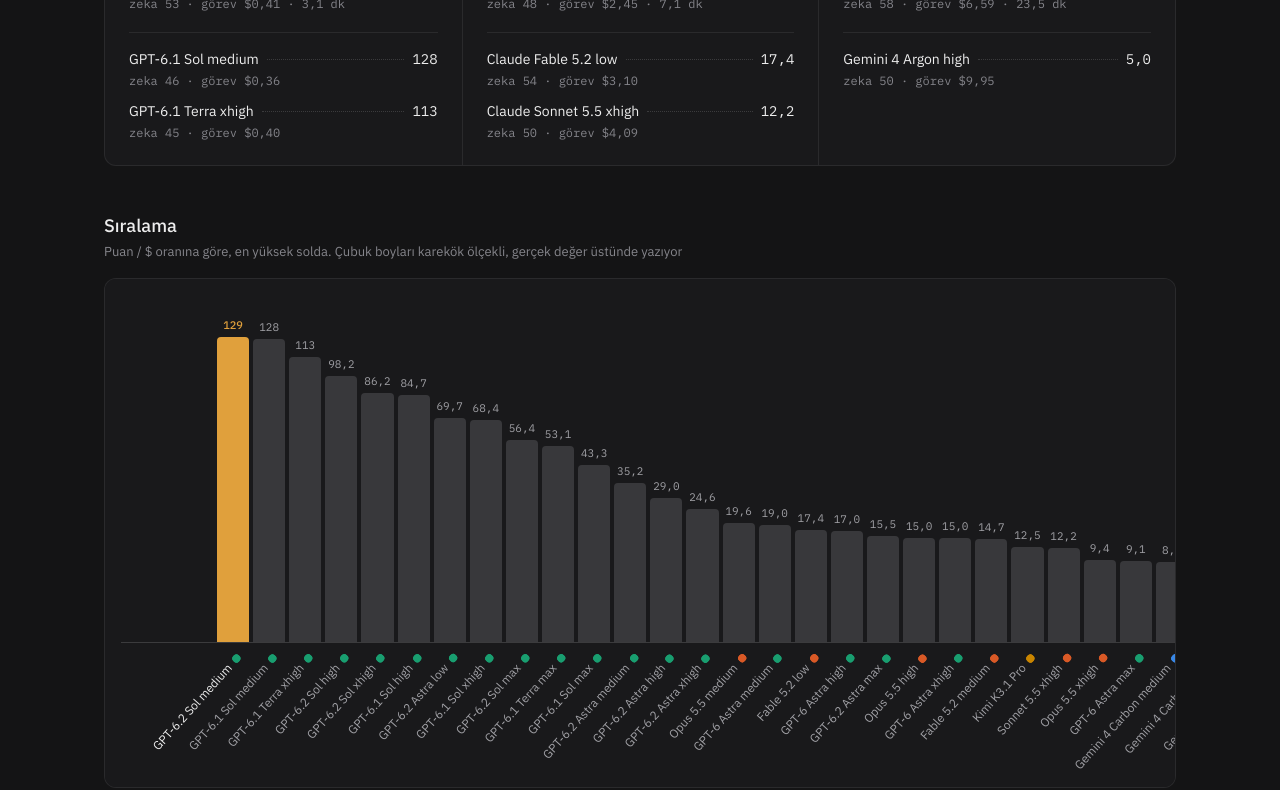
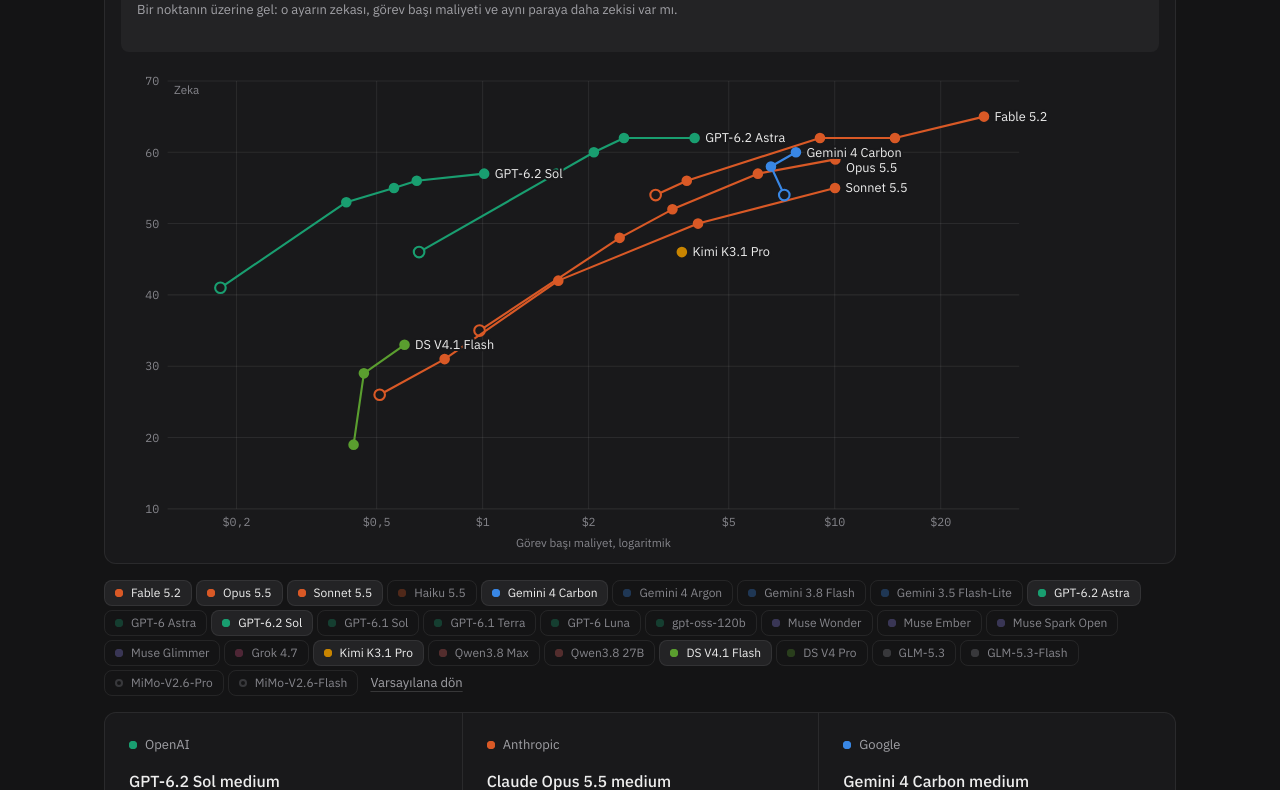
Before and after one commit to BlitzHan/ai-model-comparison, a plain HTML site: page fp.html in a window 1280 px wide. Shown: the part 707-1497 px from the top of the page. Drawn offline with Linux system fonts and the light colour scheme.

Commit message:
F/P sayfası: çubuk grafik ve eski harita yerine efor yolları; her model bir çizgi, aynı paraya daha zekisi gösteriliyor. Sıralama tablosu duruyor.
Co-Authored-By: Claude Opus 5.5 <noreply@anthropic.com>

```diff
--- a/fp.html
+++ b/fp.html
@@ -104,17 +104,14 @@ h2 { font-size: 18px; line-height: 24px; font-weight: 500; }
 .note { color: var(--muted); font-size: 13px; margin-top: 4px; max-width: 76ch; }
 .box { margin-top: 16px; position: relative; overflow-x: auto; padding: 24px 16px 12px; }
 
-/* Çubuk grafik */
-.bars { display: flex; align-items: flex-end; gap: 4px; height: 340px; padding: 0 8px 0 96px; margin-bottom: 132px; border-bottom: 1px solid var(--hair2); }
-.col { flex: 1 0 32px; max-width: 56px; height: 100%; display: flex; flex-direction: column; justify-content: flex-end; align-items: center; position: relative; }
-.col .v { font-family: var(--mono); font-size: 11px; line-height: 16px; color: var(--ink2); margin-bottom: 4px; white-space: nowrap; }
-.col .b { width: 100%; border-radius: 4px 4px 0 0; background: var(--bar); min-height: 2px; transition: background-color .12s var(--ease); }
-.col:hover .b { background: var(--bar-h); }
-.col.w .b, .col.w:hover .b { background: var(--acc); }
-.col.w .v { color: var(--acc-ink); font-weight: 500; }
-.col .l { position: absolute; top: calc(100% + 8px); right: 50%; transform: rotate(-48deg); transform-origin: top right; white-space: nowrap; font-size: 12px; line-height: 16px; color: var(--ink2); display: inline-flex; align-items: center; gap: 6px; }
-.col:hover .l, .col.w .l { color: var(--ink); }
-
+/* Efor yolları */
+.pchips { display: flex; flex-wrap: wrap; gap: 4px; margin-top: 16px; }
+.pchips .opt { font-size: 12px; padding: 2px 10px; }
+.pinfo { margin: 16px 16px 0; padding: 12px 16px; border-radius: 8px; background: var(--raise); font-size: 13px; line-height: 20px; color: var(--ink2); min-height: 64px; }
+.pinfo b { color: var(--ink); font-weight: 500; }
+.pinfo .mono { font-size: 12px; }
+.pinfo .alt { margin-top: 4px; }
+.pinfo .best { color: var(--cO); }
 svg { display: block; width: 100%; min-width: 640px; height: auto; touch-action: pan-y; }
 svg text { font-family: var(--mono); fill: var(--muted); font-size: 11px; }
 svg .ax { font-family: var(--sans); }
@@ -122,7 +119,7 @@ svg .lbl { font-family: var(--sans); fill: var(--ink); font-size: 12px; paint-or
 .keys { display: flex; flex-wrap: wrap; gap: 8px 16px; font-size: 12px; color: var(--muted); margin-top: 12px; align-items: center; }
 .keys span { display: inline-flex; align-items: center; gap: 8px; }
 .keys i { width: 16px; border-top: 1.5px solid var(--ink2); }
-#tip { position: fixed; left: 0; top: 0; max-width: calc(100vw - 16px); pointer-events: none; background: var(--raise); border: 1px solid var(--hair2); border-radius: 8px; padding: 12px; font-size: 12px; line-height: 20px; min-width: 216px; display: none; z-index: 5; }
+#tip { display: none !important; position: fixed; left: 0; top: 0; max-width: calc(100vw - 16px); pointer-events: none; background: var(--raise); border: 1px solid var(--hair2); border-radius: 8px; padding: 12px; font-size: 12px; line-height: 20px; min-width: 216px; display: none; z-index: 5; }
 [data-theme="light"] #tip { box-shadow: 0 4px 16px rgba(0,0,0,.08); }
 #tip .tt { font-weight: 500; font-size: 13px; display: flex; align-items: center; gap: 8px; margin-bottom: 4px; }
 
@@ -156,7 +153,6 @@ footer a { color: var(--ink2); }
     .prov { padding: 20px 16px; }
     .prov + .prov { border-left: 0; border-top: 1px solid var(--hair); }
     section { margin-top: 40px; }
-    .bars { height: 280px; }
 }
 </style>
 </head>
@@ -170,7 +166,7 @@ footer a { color: var(--ink2); }
 <div class="page">
     <div class="hero">
         <h1>1 dolara en çok zeka veren modeller</h1>
-        <p class="lede">Sıralama zekaya göre değil, paranın karşılığına göre: her modelin Intelligence Index puanı, bir görevi çözmenin ortalama dolar maliyetine bölünür.</p>
+        <p class="lede">Her model bir çizgi, çizgideki her nokta bir düşünme kademesi. Yukarısı daha zeki, sağı daha pahalı: puanı alırken kaç dolar yaktığı tek bakışta görünür. Aşağıdaki tablo puan / $ oranına göre sıralar.</p>
         <p class="meta" id="meta"></p>
     </div>
 
@@ -195,16 +191,20 @@ footer a { color: var(--ink2); }
         </div>
     </div>
 
+    <section style="margin-top:32px">
+        <h2>Efor yolları</h2>
+        <p class="note">İçi boş nokta low, sağa doğru medium, high, xhigh, max. Bir noktaya gel ya da dokun: o fiyattan dikey çizgi iner, aynı paraya daha zeki bir ayar varsa altta yazar. Model eklemek için aşağıdaki adlara bas.</p>
+        <div class="card" style="margin-top:16px">
+            <div class="pinfo" id="pinfo"></div>
+            <div class="box" style="margin-top:0;padding-top:12px"><svg id="paths" viewBox="0 0 980 460" role="img" aria-label="Modellerin düşünme kademelerine göre zeka ve görev başı maliyet yolları"></svg></div>
+        </div>
+        <div class="pchips" id="pchips"></div>
+    </section>
+
     <div class="card slip" id="slip" aria-label="OpenAI, Anthropic ve Google için en iyi oranlı modeller"></div>
 
     <section>
-        <h2>Sıralama</h2>
-        <p class="note" id="barNote"></p>
-        <div class="card box"><div class="bars" id="bars"></div></div>
-    </section>
-
-    <section>
-        <h2>Tablo</h2>
+        <h2>Puan / $ sıralaması</h2>
         <p class="note" id="tcount"></p>
         <div class="card tw"><table>
             <thead><tr>
@@ -213,16 +213,6 @@ footer a { color: var(--ink2); }
             </tr></thead>
             <tbody id="rows"></tbody>
         </table></div>
-    </section>
-
-    <section>
-        <h2>Zeka ve maliyet</h2>
-        <p class="note">Yukarısı daha zeki, solu daha ucuz. Çizgideki modellerden daha ucuza daha zekisi yok, adı yazanlar onlar. Soluk noktaların adı üzerine gelince çıkar.</p>
-        <div class="card box">
-            <svg id="chart" viewBox="0 0 980 440" role="img" aria-label="Zeka puanı ve görev başı maliyet dağılım grafiği"></svg>
-            <div id="tip"></div>
-        </div>
-        <div class="keys" id="keys"></div>
     </section>
 
     <footer>
@@ -294,52 +284,6 @@ function frontier(list) {
     return out;
 }
 
-const W = 980, H = 440, L = 44, R = 24, T = 28, B = 44;
-let sx = () => 0, sy = () => 0;
-
-function drawScatter(ok, win) {
-    const svg = $("chart");
-    svg._pts = ok;
-    if (!ok.length) { svg.innerHTML = `<text class="ax" x="${W / 2}" y="${H / 2}" text-anchor="middle">Gösterilecek model yok</text>`; return new Set(); }
-    const iqs = ok.map((m) => m.iq), cs = ok.map((m) => m.cost);
-    const span = Math.max(...iqs) - Math.min(...iqs), step = span <= 12 ? 2 : span <= 30 ? 5 : 10;
-    const y0 = Math.max(0, Math.floor((Math.min(...iqs) - step * 0.6) / step) * step), y1 = Math.ceil((Math.max(...iqs) + step * 0.6) / step) * step;
-    const lx0 = Math.log10(Math.min(...cs)) - 0.24, lx1 = Math.log10(Math.max(...cs)) + 0.14;
-    sx = (c) => L + ((Math.log10(c) - lx0) / (lx1 - lx0)) * (W - L - R);
-    sy = (v) => H - B - ((v - y0) / (y1 - y0)) * (H - T - B);
-    let s = "";
-    for (let v = y0; v <= y1; v += step) s += `<line x1="${L}" x2="${W - R}" y1="${sy(v)}" y2="${sy(v)}" stroke="var(--hair)"/><text x="${L - 8}" y="${sy(v) + 4}" text-anchor="end">${v}</text>`;
-    for (const c of [0.01, 0.02, 0.05, 0.1, 0.2, 0.5, 1, 2, 5, 10, 20, 50]) {
-        if (Math.log10(c) < lx0 || Math.log10(c) > lx1) continue;
-        s += `<line x1="${sx(c)}" x2="${sx(c)}" y1="${T}" y2="${H - B}" stroke="var(--hair)"/><text x="${sx(c)}" y="${H - B + 16}" text-anchor="middle">$${String(c).replace(".", ",")}</text>`;
-    }
-    s += `<text class="ax" x="${(L + W - R) / 2}" y="${H - 6}" text-anchor="middle">Görev başı maliyet, logaritmik</text><text class="ax" x="${L - 32}" y="${T - 12}">Zeka puanı</text>`;
-    const fr = frontier(ok), frS = new Set(fr);
-    if (fr.length > 1) s += `<polyline fill="none" stroke="var(--ink2)" stroke-width="1.5" stroke-linejoin="round" points="${fr.map((m) => sx(m.cost) + "," + sy(m.iq)).join(" ")}"/>`;
-    for (const m of ok) {
-        const hollow = m.firm === "I";
-        s += `<circle cx="${sx(m.cost)}" cy="${sy(m.iq)}" r="${hollow ? 4.5 : 5}" fill="${hollow ? "var(--card)" : `var(--c${m.firm})`}" stroke="${hollow ? "var(--cI)" : "var(--card)"}" stroke-width="2" opacity="${frS.has(m) || m === win ? 1 : 0.4}"/>`;
-    }
-    if (win) s += `<circle cx="${sx(win.cost)}" cy="${sy(win.iq)}" r="10" fill="none" stroke="var(--acc)" stroke-width="2"/>`;
-    s += `<circle id="hl" r="9" fill="none" stroke="var(--ink)" stroke-width="1.5" visibility="hidden"/>`;
-    // Yalnız çizgideki modeller ve kazanan adlandırılır
-    const boxes = ok.map((m) => [sx(m.cost) - 7, sy(m.iq) - 7, sx(m.cost) + 7, sy(m.iq) + 7]);
-    const hit = (b) => boxes.some((o) => b[0] < o[2] && b[2] > o[0] && b[1] < o[3] && b[3] > o[1]);
-    for (const m of ok.filter((m) => m === win || frS.has(m)).sort((a, b) => (b === win) - (a === win) || b.iq - a.iq)) {
-        const t = short(m), w = t.length * 6.6 + 4, px = sx(m.cost), py = sy(m.iq), g = m === win ? 14 : 9;
-        const opts = [["end", px - g, py - 3, px - g - w, px - g], ["middle", px, py - g - 3, px - w / 2, px + w / 2], ["end", px - g, py + 4, px - g - w, px - g], ["start", px + g, py + 12, px + g, px + g + w]];
-        for (const [anchor, tx, ty, bx0, bx1] of opts) {
-            const b = [bx0, ty - 11, bx1, ty + 3];
-            if (b[0] < L || b[2] > W - 4 || b[1] < 4 || b[3] > H - B || hit(b)) continue;
-            boxes.push(b);
-            s += `<text class="lbl" x="${tx}" y="${ty}" text-anchor="${anchor}">${t}</text>`;
-            break;
-        }
-    }
-    svg.innerHTML = s;
-    return new Set(fr.map((m) => m.i));
-}
-
 function render() {
     const act = M.filter((m) => !state.off.has(m.name));
     const ok = act.filter((m) => m.iq >= state.min);
@@ -368,17 +312,7 @@ function render() {
         </div>`;
     }).join("");
 
-    // Çubuk grafik: en iyi oran solda, tek vurgu kazananda
-    const top = ranked.slice(0, 40), mx = win ? win.fp : 1;
-    $("bars").innerHTML = top.map((m, k) => `<div class="col${k ? "" : " w"}" data-i="${m.i}" title="${full(m)} · ${FIRMS[m.firm]} · zeka ${m.iq} · görev ${usd(m.cost)}">
-        <span class="v">${fpFmt(m.fp)}</span><div class="b" style="height:${Math.max(Math.sqrt(m.fp / mx) * 90, 1)}%"></div><span class="l">${short(m)}${sw(m.firm)}</span></div>`).join("");
-    $("bars").style.minWidth = top.length * 36 + 104 + "px";
-    $("barNote").textContent = ranked.length ? `Puan / $ oranına göre, en yüksek solda. Çubuk boyları karekök ölçekli, gerçek değer üstünde yazıyor${ranked.length > 40 ? ". İlk 40 ayar gösteriliyor, tamamı tabloda" : ""}` : "";
-
-    const frSet = drawScatter(ok, win);
-    const firmsOn = Object.keys(FIRMS).filter((f) => ok.some((m) => m.firm === f));
-    $("keys").innerHTML = firmsOn.map((f) => `<span>${sw(f)}${FIRMS[f]}</span>`).join("") + (ok.length > 1 ? `<span><i></i>Verimli sınır</span>` : "");
-
+    const frSet = new Set(frontier(ok).map((m) => m.i));
     const rankOf = new Map(ranked.map((m, k) => [m.i, k + 1])), key = state.sort;
     const val = (m) => (key === "rank" ? rankOf.get(m.i) : key === "name" ? m.name + m.eff : key === "firm" ? FIRMS[m.firm] : key === "per20" ? 20 / m.cost : m[key]);
     const rows = [...ok].sort((a, b) => (val(a) > val(b) ? 1 : val(a) < val(b) ? -1 : b.fp - a.fp) * state.dir);
@@ -416,30 +350,97 @@ document.querySelector("thead").addEventListener("click", (e) => {
     render();
 });
 
-const svg = $("chart"), tip = $("tip");
-function mark(m) { const h = $("hl"); if (!h) return; if (!m || !svg._pts.includes(m)) { h.setAttribute("visibility", "hidden"); return; } h.setAttribute("cx", sx(m.cost)); h.setAttribute("cy", sy(m.iq)); h.setAttribute("visibility", "visible"); }
-function probe(e) {
-    const r = svg.getBoundingClientRect(), k = W / r.width, px = (e.clientX - r.left) * k, py = (e.clientY - r.top) * k;
-    let best = null, bd = 28 * 28;
-    for (const m of svg._pts || []) { const d = (sx(m.cost) - px) ** 2 + (sy(m.iq) - py) ** 2; if (d < bd) { bd = d; best = m; } }
-    mark(best);
-    if (!best) { tip.style.display = "none"; return; }
-    tip.innerHTML = `<div class="tt">${sw(best.firm)}${full(best)}</div>${line("Firma", FIRMS[best.firm])}${line("Puan / $", fpFmt(best.fp))}${line("Zeka", best.iq)}${line("Görev maliyeti", usd(best.cost))}${line("Süre", nf(best.time, 1) + " dk")}`;
-    tip.style.display = "block";
-    // Kutu ekrana göre konumlanır ve her zaman görünür alanda kalır
-    const cx = r.left + sx(best.cost) / k, cy = r.top + sy(best.iq) / k, tw = tip.offsetWidth, th = tip.offsetHeight, vw = document.documentElement.clientWidth, vh = window.innerHeight;
-    const left = cx + 16 + tw <= vw - 8 ? cx + 16 : cx - 16 - tw, top = cy - th - 12 >= 8 ? cy - th - 12 : cy + 16;
-    tip.style.left = Math.min(Math.max(left, 8), vw - tw - 8) + "px";
-    tip.style.top = Math.min(Math.max(top, 8), vh - th - 8) + "px";
+
+// ---- Efor yolları ----
+const EORD = { "düşünmesiz": -1, low: 0, medium: 1, "": 2, high: 2, xhigh: 3, max: 4 };
+const LINES = {}; // model -> kademeleri
+for (const m of M) (LINES[m.name] ||= []).push(m);
+for (const a of Object.values(LINES)) a.sort((x, y) => EORD[x.eff] - EORD[y.eff] || x.cost - y.cost);
+const DEF_PATHS = ["GPT-6.2 Sol", "GPT-6.2 Astra", "Claude Fable 5.2", "Claude Opus 5.5", "Claude Sonnet 5.5", "Gemini 4 Carbon", "Kimi K3.1 Pro", "DeepSeek V4.1 Flash"];
+const pOn = new Set(DEF_PATHS);
+try { const s = JSON.parse(localStorage.getItem("fp-paths") || "null"); if (Array.isArray(s)) { pOn.clear(); s.forEach((n) => LINES[n] && pOn.add(n)); } } catch (e) {}
+const pSave = () => { try { localStorage.setItem("fp-paths", JSON.stringify([...pOn])); } catch (e) {} };
+const PW = 980, PH = 460, PL = 44, PR = 132, PT = 16, PB = 40;
+const pv = { sx: () => 0, sy: () => 0, pts: [], sel: null };
+const effTxt = (m) => (m.eff ? m.eff : "tek ayar");
+
+// Aynı paraya (en fazla %5 pahalı) daha zeki ayar, grafikteki çizgiler içinde
+function altFor(p) {
+    return pv.pts.filter((o) => o !== p && o.cost <= p.cost * 1.05 && o.iq > p.iq).sort((a, b) => b.iq - a.iq || a.cost - b.cost)[0] || null;
 }
-svg.addEventListener("pointermove", probe);
-svg.addEventListener("pointerdown", probe);
-svg.addEventListener("pointerleave", () => { tip.style.display = "none"; mark(null); });
-window.addEventListener("scroll", () => { tip.style.display = "none"; }, { passive: true });
-for (const id of ["rows", "bars"]) {
-    $(id).addEventListener("pointerover", (e) => { const el = e.target.closest("[data-i]"); mark(el ? M[+el.dataset.i] : null); });
-    $(id).addEventListener("pointerleave", () => mark(null));
+
+function drawPaths() {
+    const svg = $("paths"), pts = [...pOn].flatMap((n) => LINES[n]);
+    pv.pts = pts;
+    if (pv.sel && !pts.includes(pv.sel)) pv.sel = null;
+    $("pchips").innerHTML = Object.keys(FIRMS).flatMap((f) => FAMS[f].map((n) => `<button class="opt" data-p="${n}" aria-pressed="${pOn.has(n)}">${sw(f)}${fam(n)}</button>`)).join("")
+        + `<button class="link" data-p="*" style="margin-left:8px">Varsayılana dön</button>`;
+    if (!pts.length) { svg.innerHTML = `<text class="ax" x="${PW / 2}" y="${PH / 2}" text-anchor="middle">Aşağıdan model seç</text>`; info(null); return; }
+    const iqs = pts.map((m) => m.iq), cs = pts.map((m) => m.cost);
+    const y0 = Math.max(0, Math.floor((Math.min(...iqs) - 3) / 10) * 10), y1 = Math.ceil((Math.max(...iqs) + 3) / 10) * 10;
+    const lx0 = Math.log10(Math.min(...cs)) - 0.15, lx1 = Math.log10(Math.max(...cs)) + 0.1;
+    const sx = (pv.sx = (c) => PL + ((Math.log10(c) - lx0) / (lx1 - lx0)) * (PW - PL - PR));
+    const sy = (pv.sy = (v) => PH - PB - ((v - y0) / (y1 - y0)) * (PH - PT - PB));
+    const sel = pv.sel, alt = sel ? altFor(sel) : null;
+    let s = "";
+    for (let v = y0; v <= y1; v += 10) s += `<line x1="${PL}" x2="${PW - PR}" y1="${sy(v)}" y2="${sy(v)}" stroke="var(--hair)"/><text x="${PL - 8}" y="${sy(v) + 4}" text-anchor="end">${v}</text>`;
+    for (const c of [0.01, 0.02, 0.05, 0.1, 0.2, 0.5, 1, 2, 5, 10, 20, 50]) {
+        if (Math.log10(c) < lx0 || Math.log10(c) > lx1) continue;
+        s += `<line x1="${sx(c)}" x2="${sx(c)}" y1="${PT}" y2="${PH - PB}" stroke="var(--hair)"/><text x="${sx(c)}" y="${PH - PB + 16}" text-anchor="middle">$${String(c).replace(".", ",")}</text>`;
+    }
+    s += `<text class="ax" x="${(PL + PW - PR) / 2}" y="${PH - 4}" text-anchor="middle">Görev başı maliyet, logaritmik</text><text class="ax" x="${PL + 6}" y="${PT + 12}">Zeka</text>`;
+    if (sel) s += `<line x1="${sx(sel.cost)}" x2="${sx(sel.cost)}" y1="${PT}" y2="${PH - PB}" stroke="var(--ink2)" stroke-dasharray="4 4"/>`;
+    const labels = [];
+    for (const n of pOn) {
+        const a = LINES[n], f = a[0].firm, dim = sel && sel.name !== n && !(alt && alt.name === n);
+        const op = dim ? 0.18 : 1;
+        if (a.length > 1) s += `<polyline fill="none" stroke="var(--c${f})" stroke-width="2" stroke-linejoin="round" stroke-linecap="round" opacity="${op}" points="${a.map((p) => sx(p.cost) + "," + sy(p.iq)).join(" ")}"/>`;
+        for (const p of a) {
+            const hollow = p.eff === "low", big = p === sel || p === alt;
+            s += `<circle cx="${sx(p.cost)}" cy="${sy(p.iq)}" r="${big ? 7 : hollow ? 5 : 4}" fill="${hollow ? "var(--card)" : `var(--c${f})`}" stroke="var(--c${f})" stroke-width="2" opacity="${op}"/>`;
+        }
+        const last = a.reduce((x, y) => (y.cost > x.cost ? y : x));
+        labels.push({ x: sx(last.cost) + 10, y: sy(last.iq) + 4, t: fam(n), op });
+    }
+    // Ad etiketleri üst üste binmesin
+    labels.sort((a, b) => a.y - b.y);
+    for (let i = 1; i < labels.length; i++) for (let j = 0; j < i; j++) {
+        const a = labels[j], b = labels[i];
+        if (Math.abs(a.y - b.y) < 14 && Math.abs(a.x - b.x) < 120) b.y = a.y + 14;
+    }
+    for (const l of labels) s += `<text class="lbl" x="${Math.min(l.x, PW - 4)}" y="${l.y}" text-anchor="${l.x > PW - 120 ? "end" : "start"}" opacity="${l.op}">${l.t}</text>`;
+    if (sel) s += `<circle cx="${sx(sel.cost)}" cy="${sy(sel.iq)}" r="11" fill="none" stroke="var(--ink)" stroke-width="1.5"/>`;
+    svg.innerHTML = s;
+    info(sel, alt);
 }
+
+function info(p, alt) {
+    const el = $("pinfo");
+    if (!p) { el.innerHTML = `Bir noktanın üzerine gel: o ayarın zekası, görev başı maliyeti ve aynı paraya daha zekisi var mı.`; return; }
+    el.innerHTML = `<div>${sw(p.firm)} <b>${p.name}</b> · ${effTxt(p)} <span class="mono">· zeka ${p.iq} · görev ${usd(p.cost)} · ${fpFmt(p.fp)} puan/$ · ${nf(p.time, 1)} dk</span></div>`
+        + (alt ? `<div class="alt">Aynı paraya daha zekisi: <b>${alt.name}</b> · ${effTxt(alt)} <span class="mono">· zeka ${alt.iq} (+${alt.iq - p.iq}) · görev ${usd(alt.cost)}</span></div>`
+               : `<div class="alt best">Grafikteki modeller içinde bu fiyata bundan zekisi yok.</div>`);
+}
+
+function probePaths(e) {
+    const svg = $("paths"), r = svg.getBoundingClientRect(), k = PW / r.width, px = (e.clientX - r.left) * k, py = (e.clientY - r.top) * k;
+    let best = null, bd = 26 * 26;
+    for (const m of pv.pts) { const d = (pv.sx(m.cost) - px) ** 2 + (pv.sy(m.iq) - py) ** 2; if (d < bd) { bd = d; best = m; } }
+    if (best && best !== pv.sel) { pv.sel = best; drawPaths(); }
+}
+$("paths").addEventListener("pointermove", probePaths);
+$("paths").addEventListener("pointerdown", probePaths);
+$("pchips").addEventListener("click", (e) => {
+    const b = e.target.closest("[data-p]"); if (!b) return;
+    const n = b.dataset.p;
+    if (n === "*") { pOn.clear(); DEF_PATHS.forEach((x) => pOn.add(x)); }
+    else pOn.has(n) ? pOn.delete(n) : pOn.add(n);
+    pSave(); drawPaths();
+});
+$("rows").addEventListener("pointerover", (e) => {
+    const el = e.target.closest("[data-i]"); if (!el) return;
+    const m = M[+el.dataset.i]; if (pOn.has(m.name) && m !== pv.sel) { pv.sel = m; drawPaths(); }
+});
 
 let theme = "dark";
 try { theme = localStorage.getItem("theme") || "dark"; } catch (e) {}
@@ -447,6 +448,7 @@ const applyTheme = () => { document.documentElement.setAttribute("data-theme", t
 $("theme").addEventListener("click", () => { theme = theme === "dark" ? "light" : "dark"; try { localStorage.setItem("theme", theme); } catch (e) {} applyTheme(); });
 applyTheme();
 render();
+drawPaths();
 </script>
 </body>
 </html>
```
